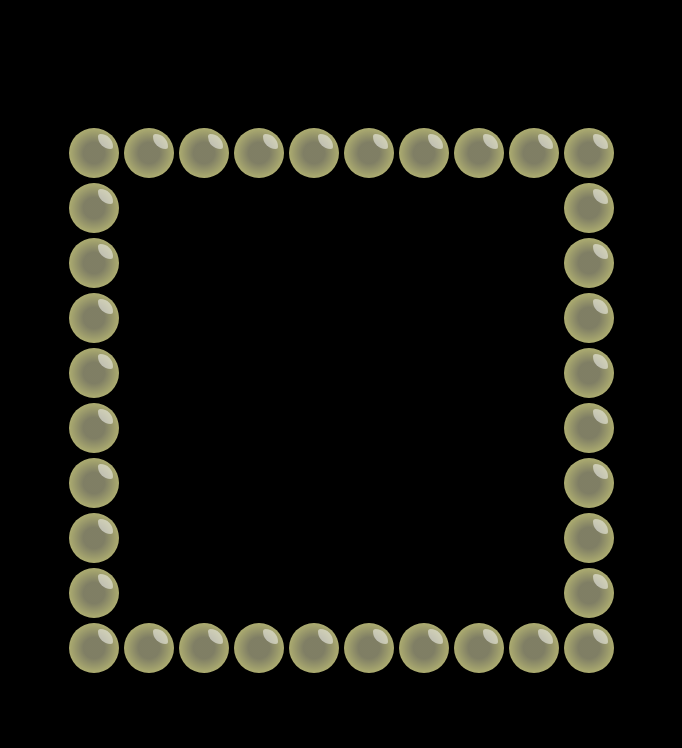
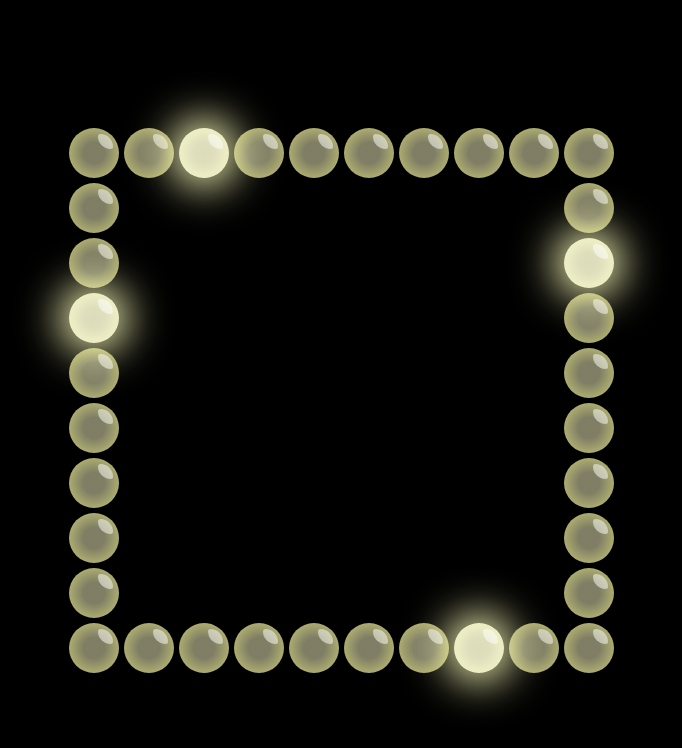
Before and after one commit to KonPed/marquee-css, a plain HTML site: page index.html in a window 1280 px wide. Shown: the whole page, without its empty margins (299-981 px from the left). Drawn offline with Linux system fonts and the light colour scheme.

Commit message:
added the inset box-shadow to make the light up effect.

```diff
--- a/main.css
+++ b/main.css
@@ -38,6 +38,11 @@ li::before {
   position: absolute;
   top: 6px;
   right: 6px;
+}
+
+li:nth-child(3) {
+  box-shadow: 0px 0px 40px 10px rgba(255, 255, 190, 0.9),
+  0px 0px 40px 12px rgba(255, 255, 220, 0.9) inset;
 }
 
 #top {
```
